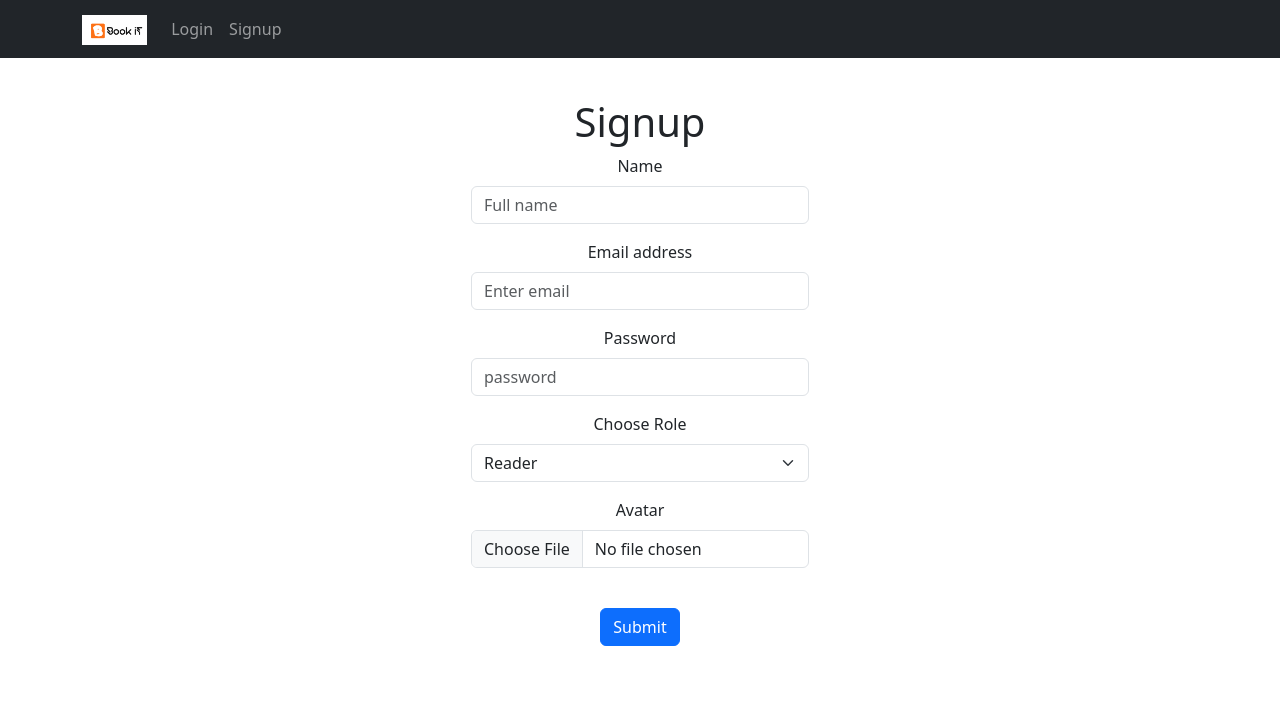
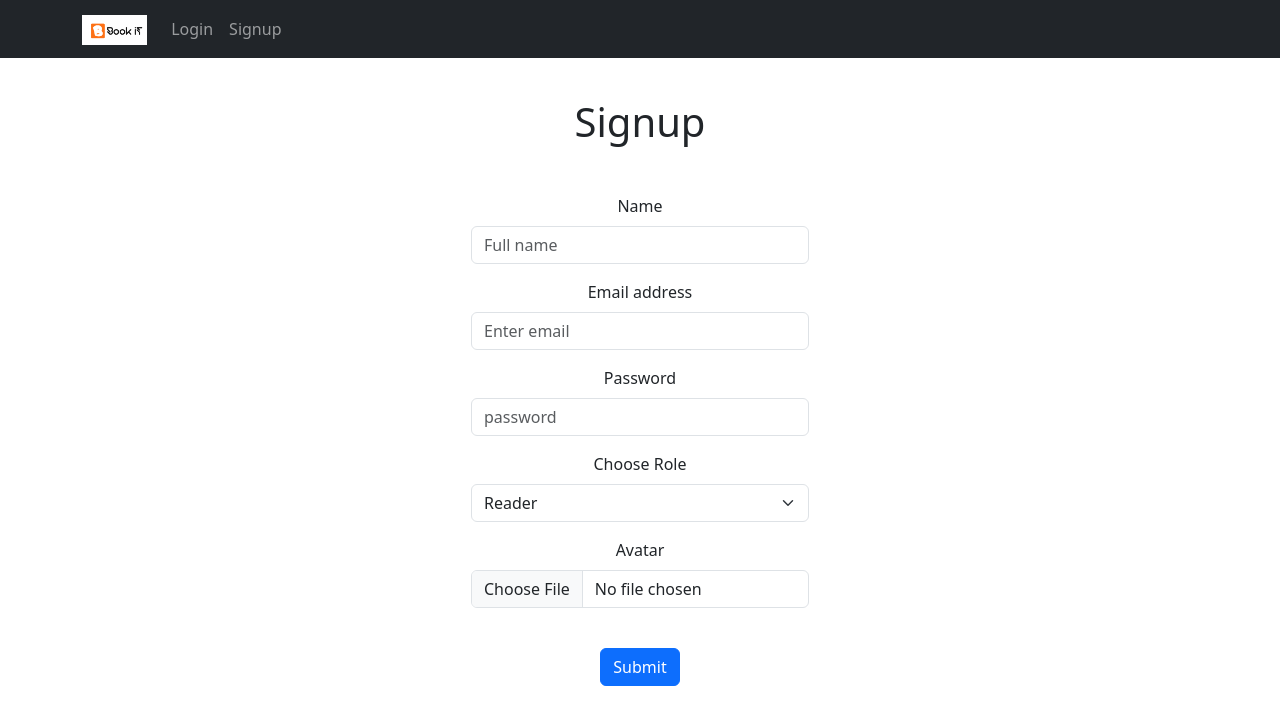
Before and after one commit to chenAmrani/BookAppFrontend, a React (Vite) app: page /signup in a window 1280 px wide. Shown: the top 724 px of the page. Built offline with nearby package versions, Linux system fonts and the light colour scheme.

Commit message:
add google sign in

```diff
--- a/src/pages/Signup/Signup.tsx
+++ b/src/pages/Signup/Signup.tsx
@@ -3,6 +3,7 @@ import Button from "react-bootstrap/Button";
 import Form from "react-bootstrap/Form";
 import { Role, User } from "../../types";
 import { BASE_URL } from "../../constants";
+import { CredentialResponse, GoogleLogin } from "@react-oauth/google";
 
 export function Signup({ setUser }: { setUser: (user: User) => void }) {
   const [role, setRole] = useState<Role>("reader");
@@ -34,9 +35,20 @@ export function Signup({ setUser }: { setUser: (user: User) => void }) {
     setUser(userData);
   };
 
+  const onGoogleLoginSuccess = (credentialResponse: CredentialResponse) => {
+    console.log(credentialResponse);
+  }
+
+  const onGoogleLoginError = () => {
+    console.log("Google login failed");
+  }
+
   return (
     <div style={{}}>
       <h1>Signup</h1>
+      <div>
+        <GoogleLogin onSuccess={onGoogleLoginSuccess} onError={onGoogleLoginError} />
+      </div>
       <Form style={{ maxWidth: "400px" }} onSubmit={handleSubmit}>
         <Form.Group className="mb-3" controlId="formBasicEmail">
           <Form.Label>Name</Form.Label>
```
